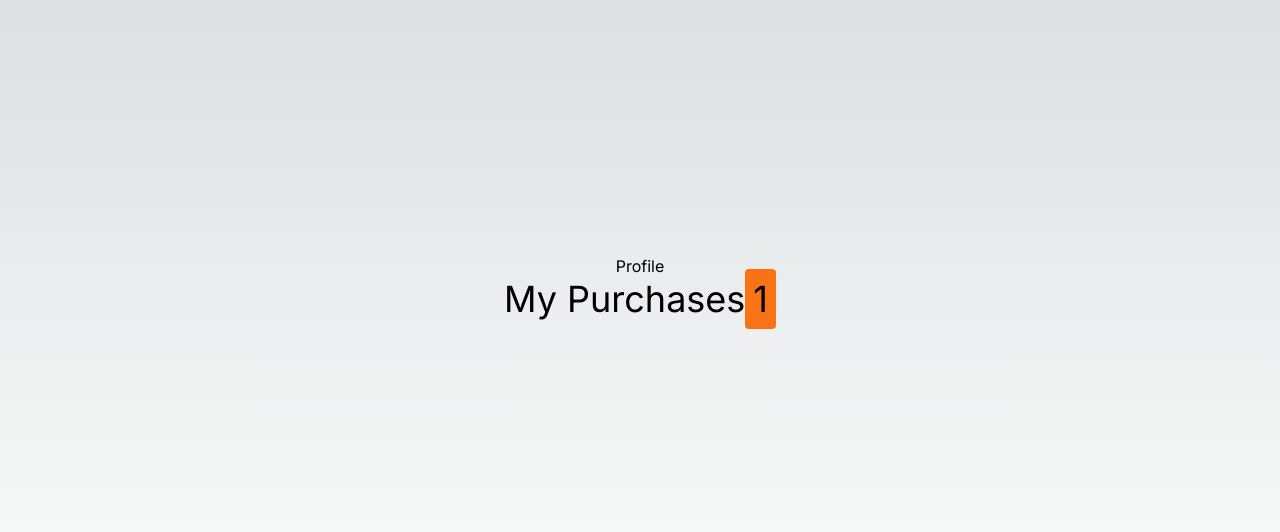
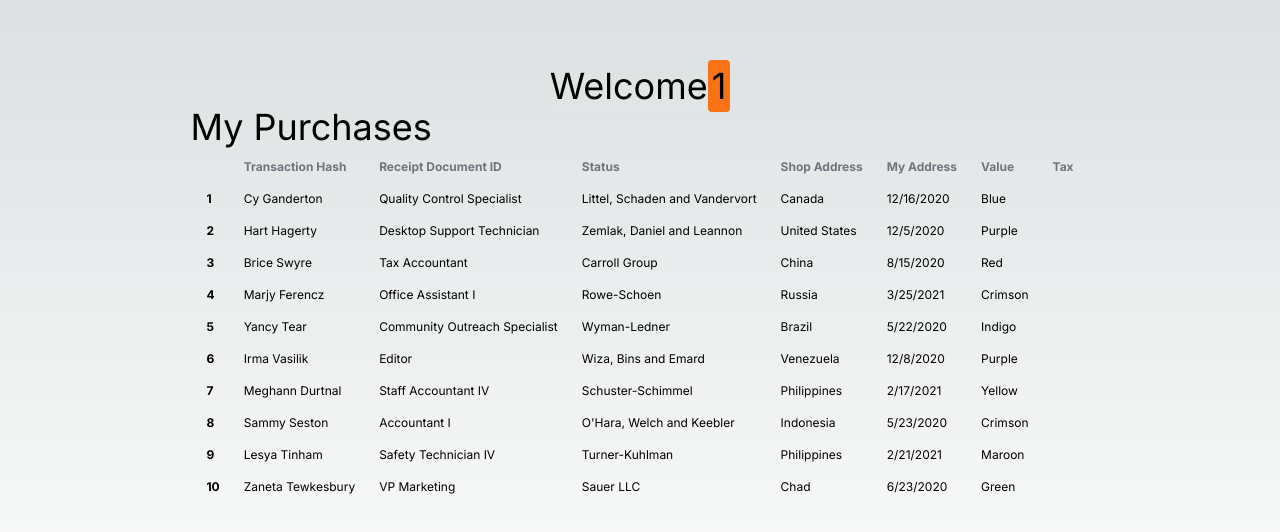
Before and after one commit to metoinside/superhack, a Next.js app: page /profile/1 in a window 1280 px wide. Shown: the part 114-646 px from the top of the page. Built offline with nearby package versions, Linux system fonts and the light colour scheme.

Commit message:
update-fe

```diff
--- /dev/null
+++ b/src/app/components/table.tsx
@@ -0,0 +1,118 @@
+
+
+export default function Table(){
+    return(
+
+        <div className="overflow-x-auto">
+  <table className="table table-xs border-separate border-spacing-2 bg-800">
+    <thead>
+      <tr>
+        <th></th>
+        <th>Transaction Hash</th>
+        <th>Receipt Document ID</th>
+        <th>Status</th>
+        <th>Shop Address</th>
+        <th>My Address</th>
+        <th>Value</th>
+        <th>Tax</th>
+      </tr>
+    </thead>
+    <tbody>
+      <tr>
+        <th>1</th>
+        <td>Cy Ganderton</td>
+        <td>Quality Control Specialist</td>
+        <td>Littel, Schaden and Vandervort</td>
+        <td>Canada</td>
+        <td>12/16/2020</td>
+        <td>Blue</td>
+      </tr>
+      <tr>
+        <th>2</th>
+        <td>Hart Hagerty</td>
+        <td>Desktop Support Technician</td>
+        <td>Zemlak, Daniel and Leannon</td>
+        <td>United States</td>
+        <td>12/5/2020</td>
+        <td>Purple</td>
+      </tr>
+      <tr>
+        <th>3</th>
+        <td>Brice Swyre</td>
+        <td>Tax Accountant</td>
+        <td>Carroll Group</td>
+        <td>China</td>
+        <td>8/15/2020</td>
+        <td>Red</td>
+      </tr>
+      <tr>
+        <th>4</th>
+        <td>Marjy Ferencz</td>
+        <td>Office Assistant I</td>
+        <td>Rowe-Schoen</td>
+        <td>Russia</td>
+        <td>3/25/2021</td>
+        <td>Crimson</td>
+      </tr>
+      <tr>
+        <th>5</th>
+        <td>Yancy Tear</td>
+        <td>Community Outreach Specialist</td>
+        <td>Wyman-Ledner</td>
+        <td>Brazil</td>
+        <td>5/22/2020</td>
+        <td>Indigo</td>
+      </tr>
+      <tr>
+        <th>6</th>
+        <td>Irma Vasilik</td>
+        <td>Editor</td>
+        <td>Wiza, Bins and Emard</td>
+        <td>Venezuela</td>
+        <td>12/8/2020</td>
+        <td>Purple</td>
+      </tr>
+      <tr>
+        <th>7</th>
+        <td>Meghann Durtnal</td>
+        <td>Staff Accountant IV</td>
+        <td>Schuster-Schimmel</td>
+        <td>Philippines</td>
+        <td>2/17/2021</td>
+        <td>Yellow</td>
+      </tr>
+      <tr>
+        <th>8</th>
+        <td>Sammy Seston</td>
+        <td>Accountant I</td>
+        <td>O'Hara, Welch and Keebler</td>
+        <td>Indonesia</td>
+        <td>5/23/2020</td>
+        <td>Crimson</td>
+      </tr>
+      <tr>
+        <th>9</th>
+        <td>Lesya Tinham</td>
+        <td>Safety Technician IV</td>
+        <td>Turner-Kuhlman</td>
+        <td>Philippines</td>
+        <td>2/21/2021</td>
+        <td>Maroon</td>
+      </tr>
+      <tr>
+        <th>10</th>
+        <td>Zaneta Tewkesbury</td>
+        <td>VP Marketing</td>
+        <td>Sauer LLC</td>
+        <td>Chad</td>
+        <td>6/23/2020</td>
+        <td>Green</td>
+      </tr>
+
+    </tbody>
+    <tfoot>
+    </tfoot>
+  </table>
+</div>
+    )
+}
--- a/src/app/profile/[id]/page.tsx
+++ b/src/app/profile/[id]/page.tsx
@@ -1,10 +1,14 @@
+import Table from "@/app/components/table";
+
 export default function UserProfile({params}:any){
     return(
         <div className="flex flex-col items-center justify-center min-h-screen py-2">
-            <h1>Profile</h1>
+            <p className="text-4xl">Welcome
+            <span className="p-1 rounded bg-orange-500 text-black">{params.id}</span>
             <hr/>
+            </p>
             <p className="text-4xl">My Purchases
-            <span className="p-2 rounded bg-orange-500 text-black">{params.id}</span>
+            <Table/>
             </p>
         </div>
 
--- a/src/app/signup/page.tsx
+++ b/src/app/signup/page.tsx
@@ -0,0 +1,40 @@
+"use client";
+import Link from "next/link";
+import React from "react";
+import { useRouter } from "next/navigation";
+import { axios } from "axios";
+
+
+export default function SignupPage() {
+
+    const [user, setUser] = React.useState({
+
+        username: "",
+    })
+    const onSignup = async () => {
+
+    }
+
+    return (
+
+        <div className="flex flex-col items-center justify-center min-h-screen py-2">
+            <h1 className="text-center text-2xl">Hello hello! Welcome on board!</h1>
+            <hr />
+
+
+            <input
+                className="p-3 border border-green-500 rounded-lg mb-4 focus:outline-none focus:border-green-500"
+                id="username"
+                type="text"
+                value={user.username}
+                onChange={(e) => setUser({ ...user, username: e.target.value })}
+                placeholder="Type a username here.."
+            />
+
+
+            <button onClick={onSignup} className="p-3 border border-green-500 rounded-lg mb-4 focus:outline-none focus:border-green-500">Save</button>
+
+
+        </div>
+    )
+}
```
Also changed, not shown: src/app/login/page.tsx (deleted).
